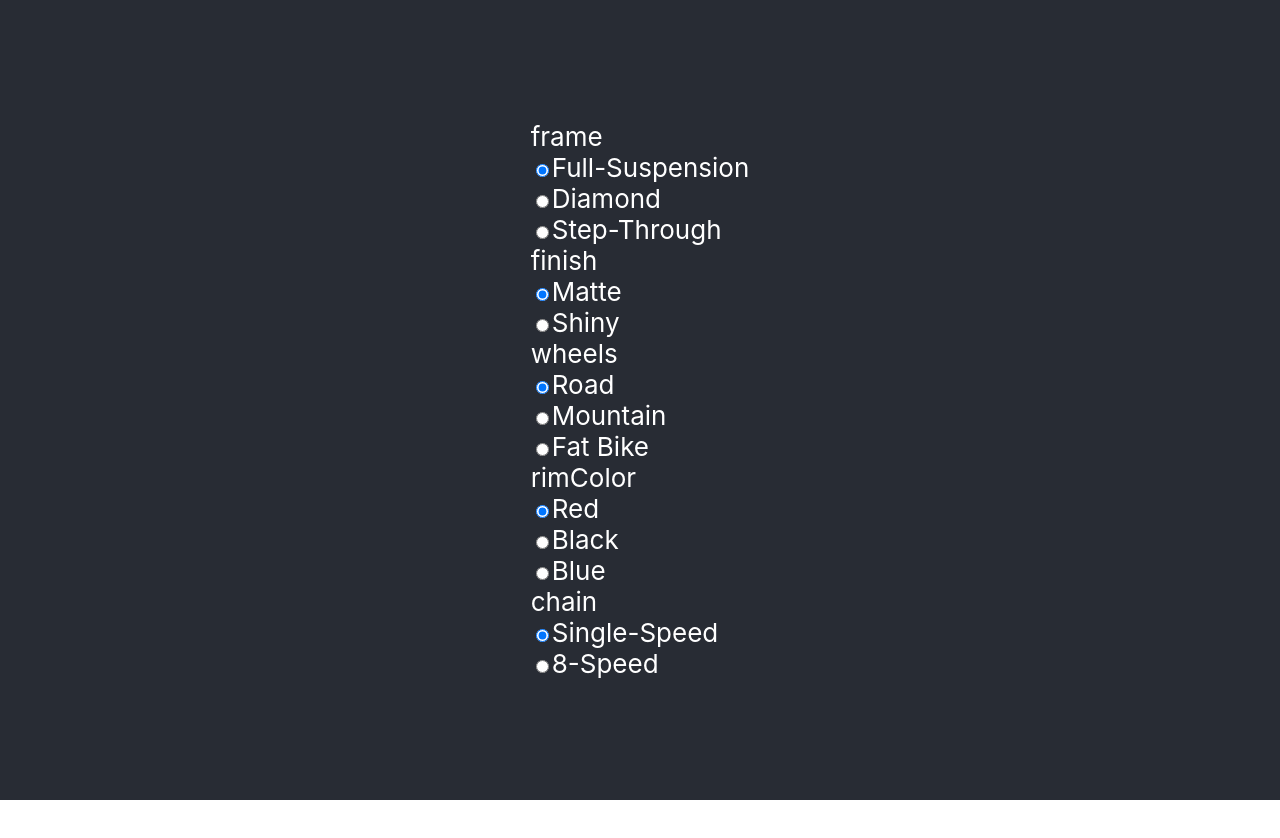
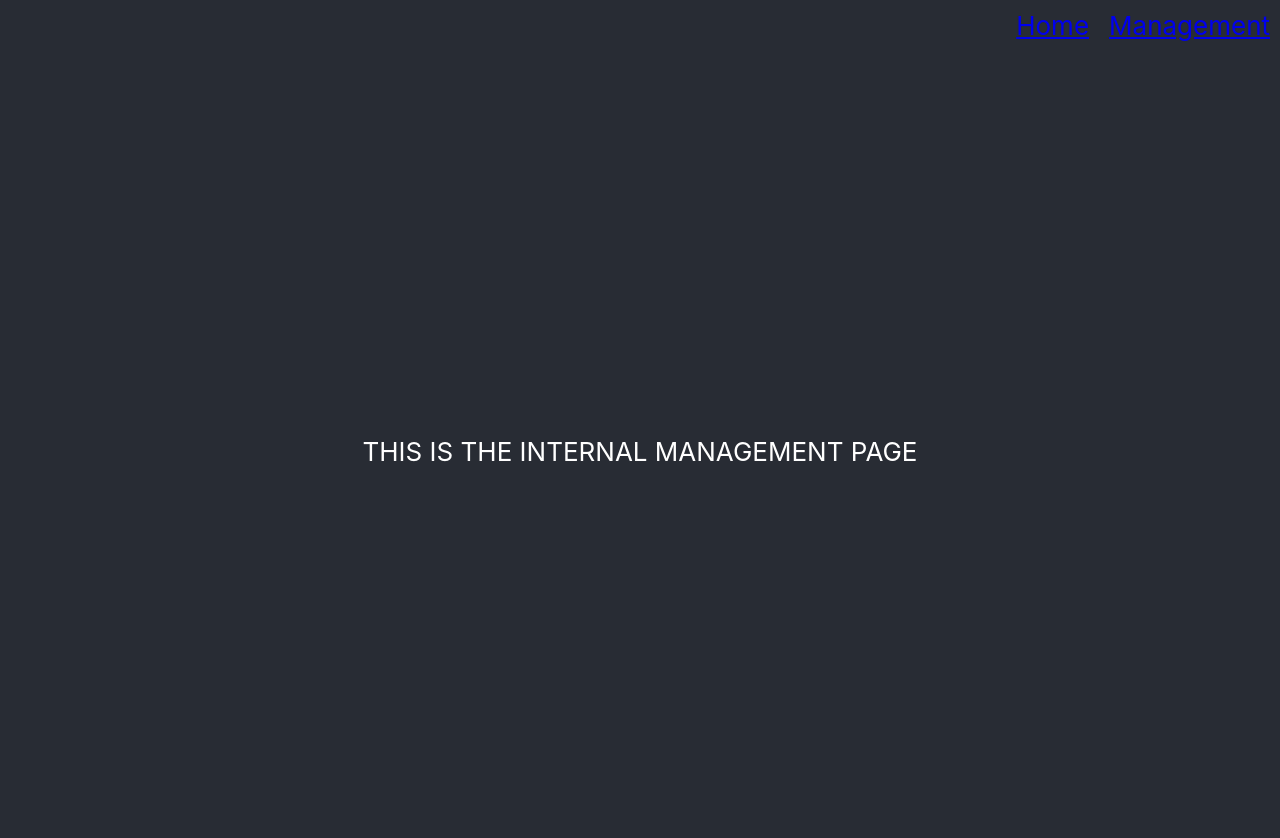
Before and after one commit to ebower12/bike-shop, a React (Create React App) app in the folder bike-shop/: page /internal in a window 1280 px wide. Shown: the top 838 px of the page. Before the commit the page ends 800 px from the top, so only its background shows below. Built offline with nearby package versions, Linux system fonts and the light colour scheme.

Commit message:
added nav bar

```diff
--- a/bike-shop/package.json
+++ b/bike-shop/package.json
@@ -11,6 +11,7 @@
     "react": "^19.0.0",
     "react-bootstrap": "^2.10.9",
     "react-dom": "^19.0.0",
+    "react-router": "^7.2.0",
     "react-scripts": "5.0.1",
     "web-vitals": "^2.1.4"
   },
--- a/bike-shop/src/App.css
+++ /dev/null
@@ -1,38 +0,0 @@
-.App {
-  text-align: center;
-}
-
-.App-logo {
-  height: 40vmin;
-  pointer-events: none;
-}
-
-@media (prefers-reduced-motion: no-preference) {
-  .App-logo {
-    animation: App-logo-spin infinite 20s linear;
-  }
-}
-
-.App-header {
-  background-color: #282c34;
-  min-height: 100vh;
-  display: flex;
-  flex-direction: column;
-  align-items: center;
-  justify-content: center;
-  font-size: calc(10px + 2vmin);
-  color: white;
-}
-
-.App-link {
-  color: #61dafb;
-}
-
-@keyframes App-logo-spin {
-  from {
-    transform: rotate(0deg);
-  }
-  to {
-    transform: rotate(360deg);
-  }
-}
--- a/bike-shop/src/App.js
+++ b/bike-shop/src/App.js
@@ -1,9 +1,11 @@
-import "./App.css";
+import "./css/App.css";
+import NavBar from "./components/nav-bar";
 import ConfigurationBar from "./components/configuration-bar";
 
 function App() {
   return (
     <div className="App">
+      <NavBar />
       <header className="App-header">
         <ConfigurationBar />
       </header>
--- /dev/null
+++ b/bike-shop/src/Internal.js
@@ -0,0 +1,15 @@
+import "./css/internal.css";
+import NavBar from "./components/nav-bar";
+
+function InternalApp() {
+  return (
+    <div>
+      <NavBar />
+      <header className="internal-page">
+        THIS IS THE INTERNAL MANAGEMENT PAGE
+      </header>
+    </div>
+  );
+}
+
+export default InternalApp;
--- /dev/null
+++ b/bike-shop/src/components/nav-bar.js
@@ -0,0 +1,17 @@
+import "../css/nav-bar.css";
+import { NavLink } from "react-router";
+
+function NavBar() {
+  return (
+    <nav className="nav-bar">
+      <NavLink className="nav-link" to="/" end>
+        Home
+      </NavLink>
+      <NavLink className="nav-link" to="/internal" end>
+        Management
+      </NavLink>
+    </nav>
+  );
+}
+
+export default NavBar;
--- /dev/null
+++ b/bike-shop/src/css/App.css
@@ -0,0 +1,10 @@
+.App-header {
+  background-color: #282c34;
+  min-height: 100vh;
+  display: flex;
+  flex-direction: column;
+  align-items: center;
+  justify-content: center;
+  font-size: calc(10px + 2vmin);
+  color: white;
+}
--- /dev/null
+++ b/bike-shop/src/css/internal.css
@@ -0,0 +1,10 @@
+.internal-page {
+  background-color: #282c34;
+  min-height: 100vh;
+  display: flex;
+  flex-direction: column;
+  align-items: center;
+  justify-content: center;
+  font-size: calc(10px + 2vmin);
+  color: white;
+}
--- /dev/null
+++ b/bike-shop/src/css/nav-bar.css
@@ -0,0 +1,13 @@
+.nav-bar {
+  background-color: #282c34;
+  display: flex;
+  flex-direction: row;
+  align-items: right;
+  justify-content: right;
+  font-size: calc(10px + 2vmin);
+  color: white;
+}
+
+.nav-link {
+  padding: 10px;
+}
--- a/bike-shop/src/index.js
+++ b/bike-shop/src/index.js
@@ -1,14 +1,19 @@
-import React from 'react';
-import ReactDOM from 'react-dom/client';
-import './index.css';
-import App from './App';
-import reportWebVitals from './reportWebVitals';
+import React from "react";
+import ReactDOM from "react-dom/client";
+import { BrowserRouter, Routes, Route } from "react-router";
+import "./css/index.css";
+import App from "./App";
+import InternalApp from "./Internal";
+import reportWebVitals from "./reportWebVitals";
 
-const root = ReactDOM.createRoot(document.getElementById('root'));
+const root = ReactDOM.createRoot(document.getElementById("root"));
 root.render(
-  <React.StrictMode>
-    <App />
-  </React.StrictMode>
+  <BrowserRouter>
+    <Routes>
+      <Route path="/" element={<App />} />
+      <Route path="/internal" element={<InternalApp />} />
+    </Routes>
+  </BrowserRouter>
 );
 
 // If you want to start measuring performance in your app, pass a function
```
Also changed, not shown: bike-shop/src/css/index.css (renamed from bike-shop/src/index.css), bike-shop/src/logo.svg (deleted), 1 other file (tests, documents, lock files or other folders).
